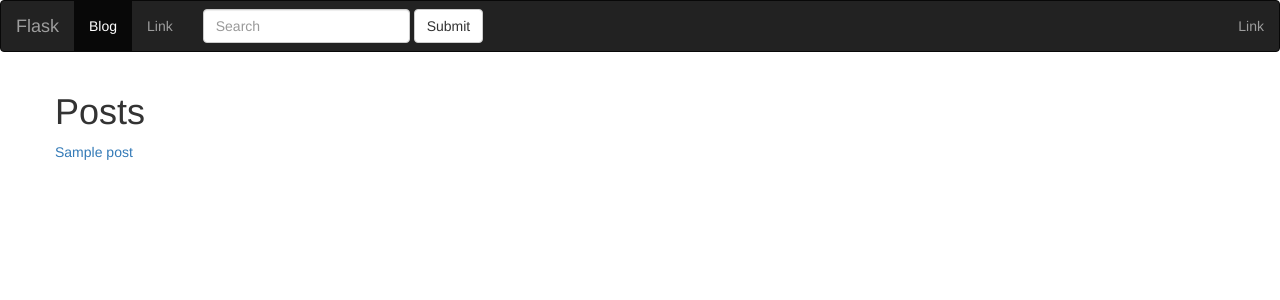
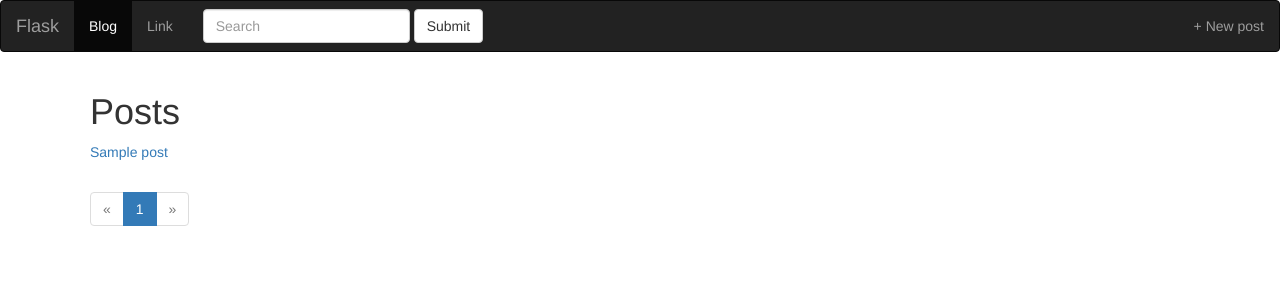
Before and after one commit to dimdro72/Flask, a Python web app: template app/templates/index.html in a window 1280 px wide. Shown: the top 300 px of the page. Run offline with Jinja, Linux system fonts and the light colour scheme; the template is opened without the code that fills it: most values are stand-ins (such as "Sample title", 1, 10 or a date in 2020); some libraries are stand-ins or nearby versions.

Commit message:
add plaginate and modification class index()

```diff
--- /dev/null
+++ b/app/posts/forms.py
@@ -0,0 +1,6 @@
+from wtforms import Form, StringField, TextAreaField
+
+
+class PostForm(Form):
+	title = StringField('Title')
+	body = TextAreaField('Body')
--- a/app/posts/templates/posts/index.html
+++ b/app/posts/templates/posts/index.html
@@ -13,10 +13,30 @@
 
 {% block content %}
 
-	{% for post in posts %}
+	{% for post in pages.items %}
 		<p>
 			<a href="{{ url_for('posts.post_detail', slug=post.slug) }}"> {{ post.title }} </a>
 		</p>
 	{% endfor %}
 
+	<nav>
+		<ul class="pagination">
+
+			<li {% if not pages.has_prev %} class="disabled" {% endif %}>
+				<a href="./?page={{ pages.prev_num }}" aria-label="Previous"><span aria-hidden="true">&laquo;</span></a>
+			</li>
+
+			{% for page in pages.iter_pages() %}
+			<li {% if page == pages.page %} class="active" {% endif %} >
+				<a href="./?page={{ page }}"> {{ page }} <span class="sr-only">(current)</span></a>
+			</li>
+			{% endfor %}
+
+
+
+			<li {% if not pages.has_next %} class="disabled" {% endif %}>
+				<a href="./?page={{ pages.next_num }}" aria-label="Next"><span aria-hidden="true">&raquo;</span></a>
+			</li>
+		</ul>
+	</nav>
 {% endblock %}
--- a/app/templates/base.html
+++ b/app/templates/base.html
@@ -32,19 +32,21 @@
 
 				<li><a href="#">Link</a></li>
 			</ul>
-			<form class="navbar-form navbar-left" role="search">
+
+			<form class="navbar-form navbar-left" method="GET">
 				<div class="form-group">
-					<input type="text" class="form-control" placeholder="Search">
+					<input type="text" class="form-control" placeholder="Search" name="q" value="{{ request.args.get('q', '') }}">
 				</div>
 				<button type="submit" class="btn btn-default">Submit</button>
 			</form>
+
 			<ul class="nav navbar-nav navbar-right">
-				<li><a href="#">Link</a></li>
+				<li><a href="{{ url_for('posts.create_post') }}">+ New post</a></li>
 			</ul>
 		</div><!-- /.navbar-collapse -->
 	</nav>
 
-	<div class="container">
+	<div style="padding-left:50px;" class="container">
 		<div class="row">
 			<h1>
 				{% block content_title %}
--- /dev/null
+++ b/app/templates/style.css
@@ -0,0 +1,3 @@
+.container{
+	padding-left: 4em;
+}
```
Also changed, not shown: app/posts/blueprint.py (+44 -2 lines), app/posts/templates/posts/create_post.html (added, +26 -0 lines).
